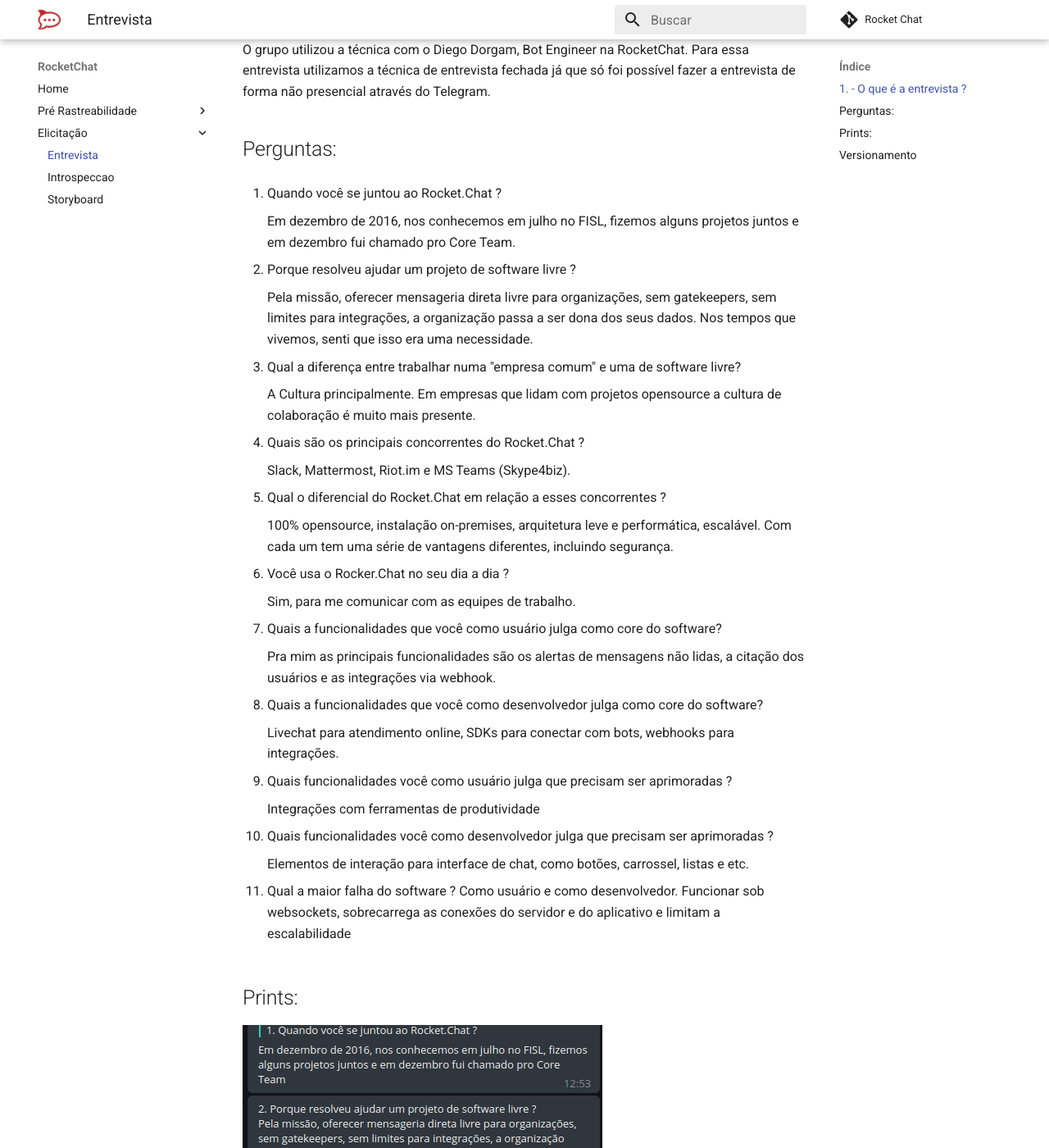
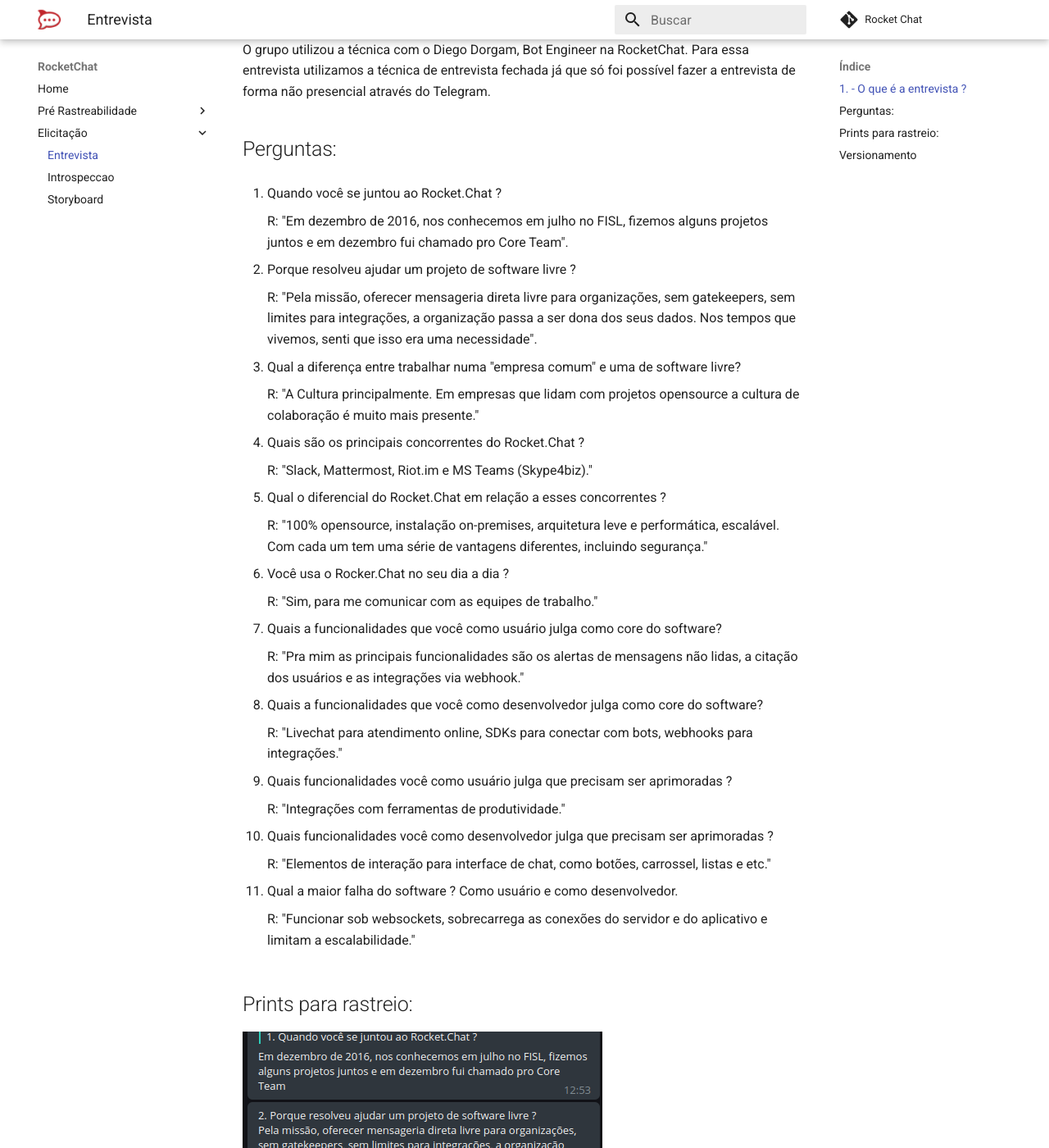
Before and after one commit to MarcosNBJ/2019.1-RocketChat, an MkDocs documentation site: the page built from docs/Elicitação/Entrevista.md, in a window 1280 px wide and 1400 px high, scrolled down 327 px. Shown: the whole window at 82% size. Built offline with MkDocs 1.6.1 and Material for MkDocs 9.7.7, drawn with Linux system fonts in a browser that asks for light colours; comment, search, counter and statistics services are not loaded; some of the changed text lies outside the part shown.

Commit message:
making some changes in the interview

```diff
--- a/docs/Elicitação/Entrevista.md
+++ b/docs/Elicitação/Entrevista.md
@@ -8,58 +8,59 @@
 
 1. Quando você se juntou ao Rocket.Chat ?
 
-    Em dezembro de 2016, nos conhecemos em julho no FISL, fizemos alguns projetos juntos e em dezembro fui chamado pro Core Team.
+    R: "Em dezembro de 2016, nos conhecemos em julho no FISL, fizemos alguns projetos juntos e em dezembro fui chamado pro Core Team".
 
 2. Porque resolveu ajudar um projeto de software livre ?
 
-    Pela missão, oferecer mensageria direta livre para organizações, sem gatekeepers, sem limites para integrações, a organização passa a ser dona dos seus dados. Nos tempos que vivemos, senti que isso era uma necessidade.
+    R: "Pela missão, oferecer mensageria direta livre para organizações, sem gatekeepers, sem limites para integrações, a organização passa a ser dona dos seus dados. Nos tempos que vivemos, senti que isso era uma necessidade".
 
 
 3. Qual a diferença entre trabalhar numa "empresa comum" e uma de software livre?
 
-    A Cultura principalmente. Em empresas que lidam com projetos opensource a cultura de colaboração é muito mais presente.
+    R: "A Cultura principalmente. Em empresas que lidam com projetos opensource a cultura de colaboração é muito mais presente."
 
 
 4. Quais são os principais concorrentes do Rocket.Chat ?
 
-    Slack, Mattermost, Riot.im e MS Teams (Skype4biz).
+    R: "Slack, Mattermost, Riot.im e MS Teams (Skype4biz)."
 
 
 5. Qual o diferencial do Rocket.Chat em relação a esses concorrentes ?
 
-    100% opensource, instalação on-premises, arquitetura leve e performática, escalável. Com cada um tem uma série de vantagens diferentes, incluindo segurança.
+    R: "100% opensource, instalação on-premises, arquitetura leve e performática, escalável. Com cada um tem uma série de vantagens diferentes, incluindo segurança."
 
 
 6. Você usa o Rocker.Chat no seu dia a dia ?
 
-    Sim, para me comunicar com as equipes de trabalho.
+    R: "Sim, para me comunicar com as equipes de trabalho."
 
 
 7. Quais a funcionalidades que você como usuário julga como core do software?
 
-    Pra mim as principais funcionalidades são os alertas de mensagens não lidas, a citação dos usuários e as integrações via webhook.
+    R: "Pra mim as principais funcionalidades são os alertas de mensagens não lidas, a citação dos usuários e as integrações via webhook."
 
 8. Quais a funcionalidades que você como desenvolvedor julga como core do software?
 
-    Livechat para atendimento online, SDKs para conectar com bots, webhooks para integrações.
+    R: "Livechat para atendimento online, SDKs para conectar com bots, webhooks para integrações."
 
 
 
 9. Quais funcionalidades você como usuário julga que precisam ser aprimoradas ?
 
-    Integrações com ferramentas de produtividade
+    R: "Integrações com ferramentas de produtividade."
 
 
 10. Quais funcionalidades você como desenvolvedor julga que precisam ser aprimoradas ?
 
-    Elementos de interação para interface de chat, como botões, carrossel, listas e etc.
+    R: "Elementos de interação para interface de chat, como botões, carrossel, listas e etc."
 
 
 11. Qual a maior falha do software ? Como usuário e como desenvolvedor.
-    Funcionar sob websockets, sobrecarrega as conexões do servidor e do aplicativo e limitam a escalabilidade
+
+    R: "Funcionar sob websockets, sobrecarrega as conexões do servidor e do aplicativo e limitam a escalabilidade."
 
 
-## Prints:
+## Prints para rastreio:
 
 ![Prints](../img/Elicitacao/parte1-print.png)
 
```
Also changed, not shown: other parts of docs/Elicitação/Entrevista.md (+1 -0 lines).
